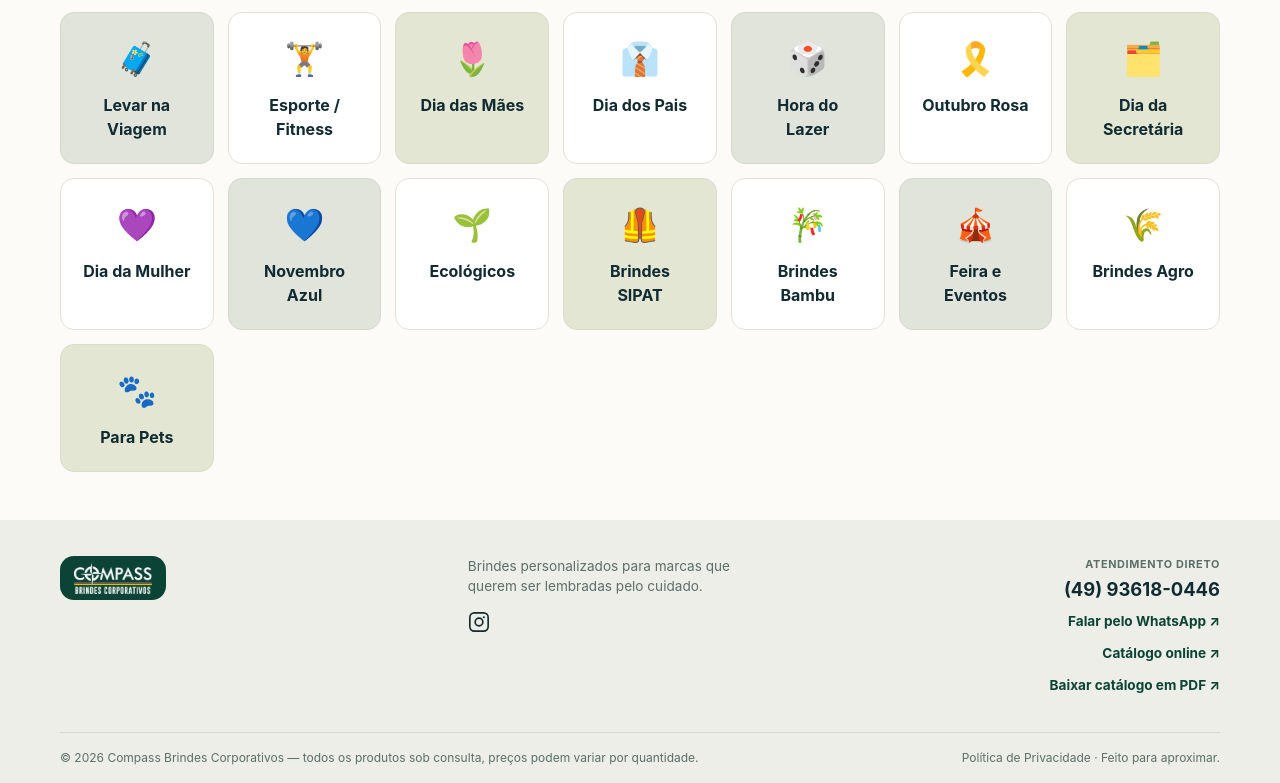
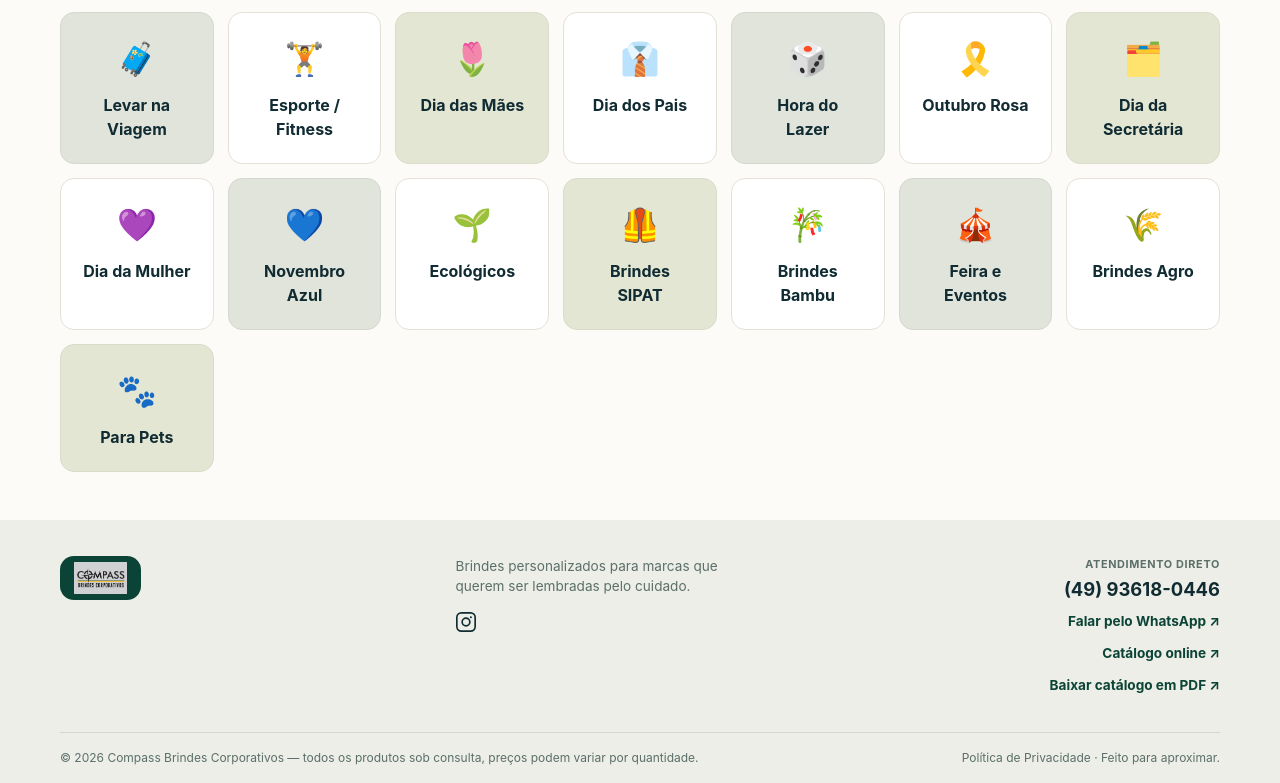
Before and after one commit to compassbrindes-stack/compass-brindes, a Next.js app: page /brindes-por-tema in a window 1280 px wide. Shown: the part 503-1286 px from the top of the page. Built offline with nearby package versions, Linux system fonts and the light colour scheme.

Commit message:
Update site-footer.tsx

```diff
--- a/components/site-footer.tsx
+++ b/components/site-footer.tsx
@@ -16,10 +16,10 @@ export function SiteFooter() {
       <div className="container site-footer__top">
         <div className="logo">
           <Image
-            src="/logo-compass.png"
+            src="/logo-compass.jpg"
             alt="Compass Brindes Corporativos"
-            width={150}
-            height={62}
+            width={1253}
+            height={751}
             className="logo-img"
           />
         </div>
```
